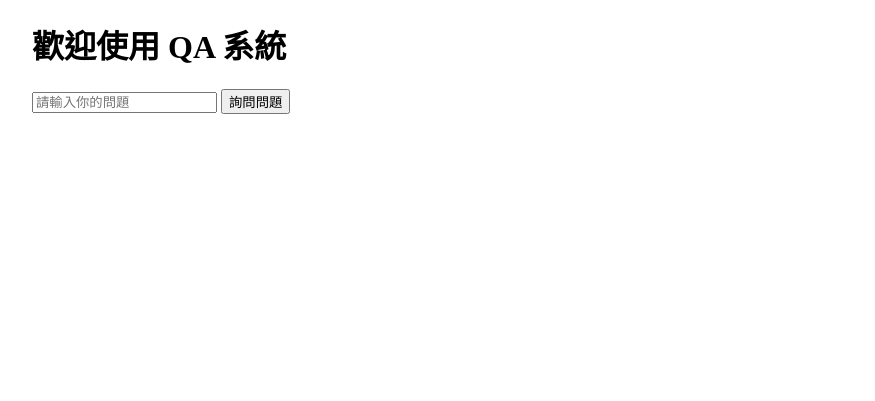
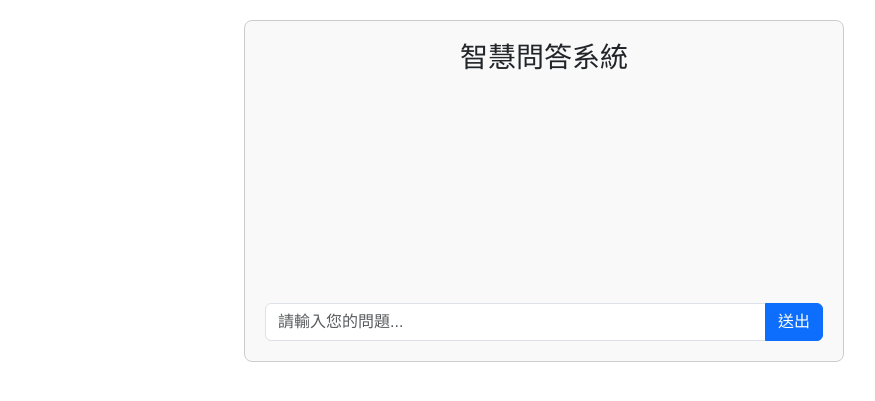
Before and after one commit to Joey-zfp/1217, a Flask app: page / in a window 1280 px wide. Shown: the top 401 px of the page, without its empty margins (96-971 px from the left). Run offline with Flask 3, Linux system fonts and the light colour scheme.

Commit message:
Update index.html

```diff
--- a/basic/templates/index.html
+++ b/basic/templates/index.html
@@ -2,15 +2,50 @@
 <html lang="zh-Hant">
 <head>
     <meta charset="UTF-8">
-    <title>QA 系統</title>
+    <title>智慧問答系統</title>
+    <link rel="stylesheet" href="https://cdn.jsdelivr.net/npm/bootstrap@5.3.0-alpha1/dist/css/bootstrap.min.css">
     <link rel="stylesheet" href="/static/all.css">
+    <style>
+        body {
+            font-family: Arial, sans-serif;
+            margin-top: 20px;
+        }
+        .chat-container {
+            max-width: 600px;
+            margin: 0 auto;
+            border: 1px solid #ccc;
+            border-radius: 8px;
+            padding: 20px;
+            background-color: #f9f9f9;
+        }
+        .chat-bubble {
+            padding: 10px 15px;
+            border-radius: 10px;
+            margin-bottom: 10px;
+        }
+        .user {
+            background-color: #d9edf7;
+            text-align: right;
+        }
+        .assistant {
+            background-color: #f7f7f7;
+            text-align: left;
+        }
+        #response {
+            min-height: 200px;
+            overflow-y: auto;
+            margin-bottom: 20px;
+        }
+    </style>
 </head>
 <body>
-    <div class="container">
-        <h1>歡迎使用 QA 系統</h1>
-        <input type="text" id="user-input" placeholder="請輸入你的問題">
-        <button id="ask-btn">詢問問題</button>
+    <div class="container chat-container">
+        <h3 class="text-center">智慧問答系統</h3>
         <div id="response"></div>
+        <div class="input-group">
+            <input type="text" id="user-input" class="form-control" placeholder="請輸入您的問題...">
+            <button id="ask-btn" class="btn btn-primary">送出</button>
+        </div>
     </div>
     <script src="/static/index.js"></script>
 </body>
```
